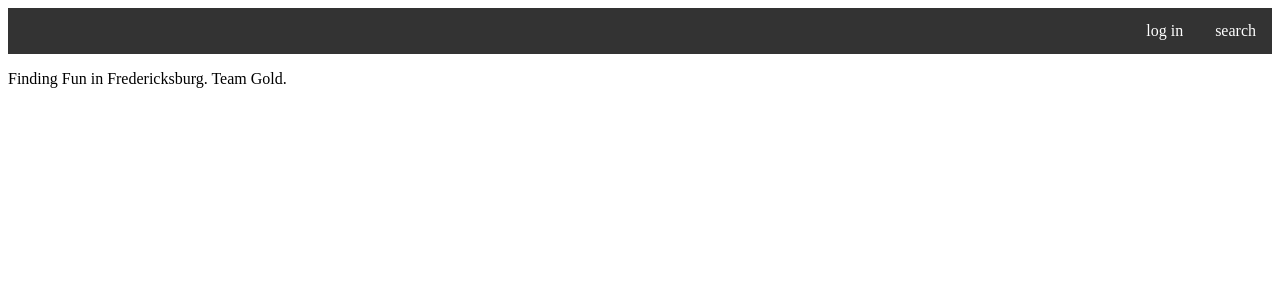
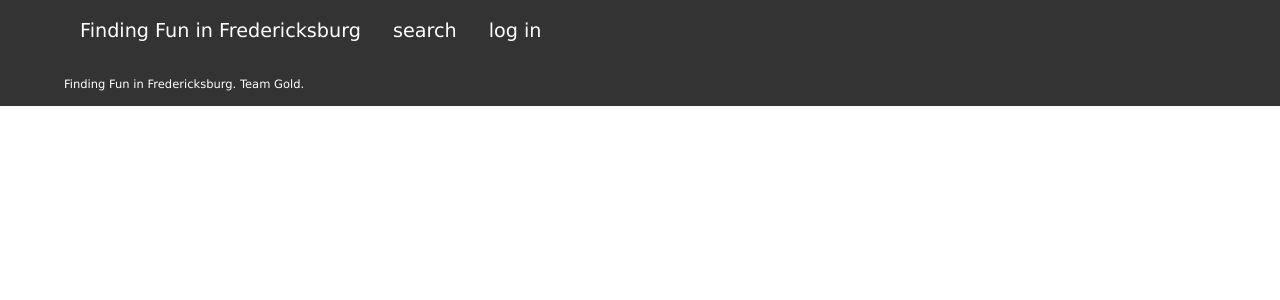
Before and after one commit to s-sandra/finding-fun-fredericksburg, a PHP site: page /index.php in a window 1280 px wide. Shown: the top 300 px of the page. Run offline with PHP 8.4, Linux system fonts and the light colour scheme.

Commit message:
Added styles for header and footer.

```diff
--- a/footer.php
+++ b/footer.php
@@ -1,5 +1,8 @@
 <!DOCTYPE HTML>
 
-    <p>Finding Fun in Fredericksburg. Team Gold.</p>
-    </body>
+</div>
+    <div class="footer">
+        <p>Finding Fun in Fredericksburg. Team Gold.</p>
+    </div>
+</body>
 </html>
--- a/header.php
+++ b/header.php
@@ -13,6 +13,7 @@
     <body>
     <div class="header">
     <ul>
+        <li><a href="index.php">Finding Fun in Fredericksburg</a></li>
         <li><a href="search.php">search</a></li>
         <?php
         if(isset($_SESSION["LoggedIn"]) && $_SESSION["LoggedIn"]){
@@ -24,3 +25,4 @@
         }?>
     </ul>
     </div>
+    <div class="content">
--- a/styles.css
+++ b/styles.css
@@ -4,13 +4,13 @@ ul li{
 
 .header ul{
     margin: 0;
-    padding: 0;
+    padding-left: 5%;
     overflow: hidden;
     background-color: #333;
 }
 
 .header li {
-    float: right;
+    float: left;
 }
 
 .header li a {
@@ -24,3 +24,29 @@ ul li{
 .header li a:hover {
     background-color: #111;
 }
+
+html {
+	font-family: Avant Garde, Geneva, sans-serif;
+	font-size: 1vw;
+}
+
+body {
+	font-size: 1.5rem;
+	line-height: 1.8;
+	margin: 0px;
+}
+
+.footer {
+	background-color: #333;
+    color: white;
+    padding-left: 5%;
+    font-size: 0.9vw;
+    margin: 0;
+    overflow: hidden;
+    background-color: #333;
+}
+
+.content {
+	padding-left: 15%;
+    padding-right: 15%;
+}
```
